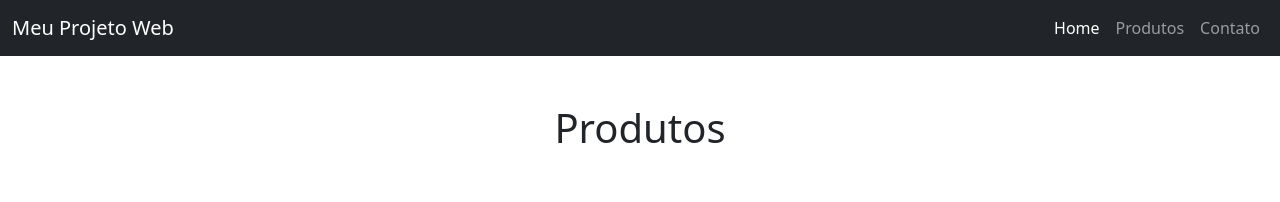
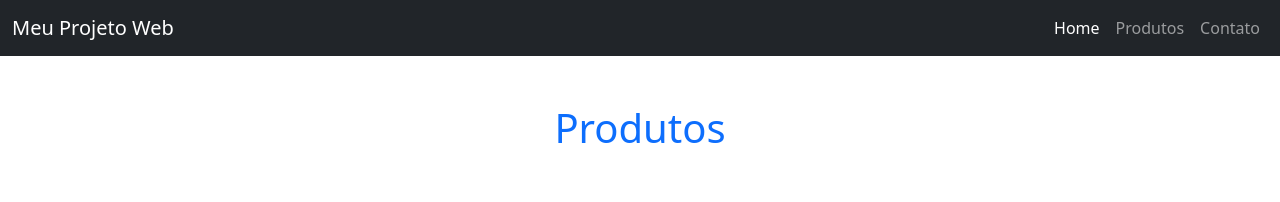
Before and after one commit to lucasfornari/meu-projeto-web, a plain HTML site: page produtos.html in a window 1280 px wide. Shown: the top 202 px of the page. Drawn offline with nearby package versions, Linux system fonts and the light colour scheme.

Commit message:
chore: corrije cor do h1 de produtos e adiciona h1 para contato

```diff
--- a/produtos.html
+++ b/produtos.html
@@ -30,7 +30,7 @@
     </nav>
 
     <div class="container mt-5">
-        <h1 class="text-center">Produtos</h1><br><br>
+        <h1 class="text-center text-primary">Produtos</h1><br><br>
         <div class="row justify-content-center">
             <div class="col-sm-3">
                 <div class="card">
```
Also changed, not shown: contato.html (+1 -0 lines).
